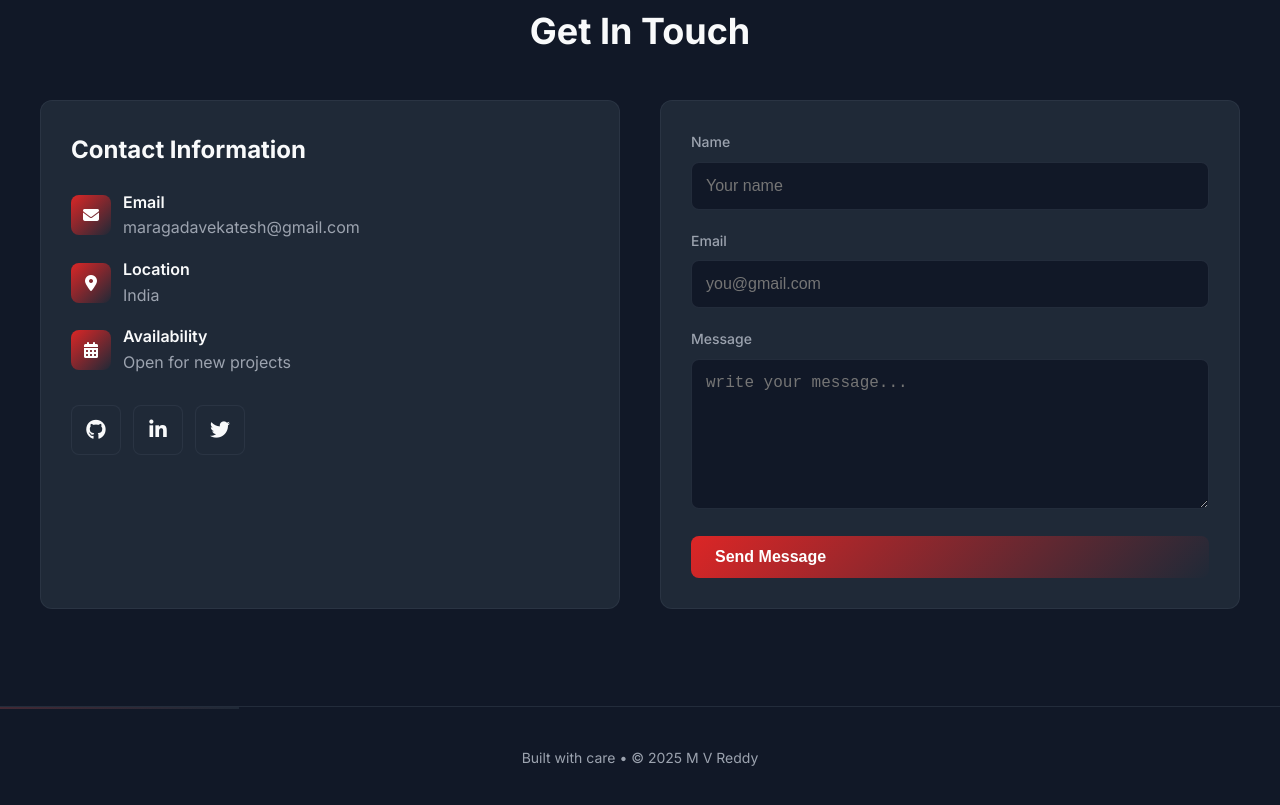
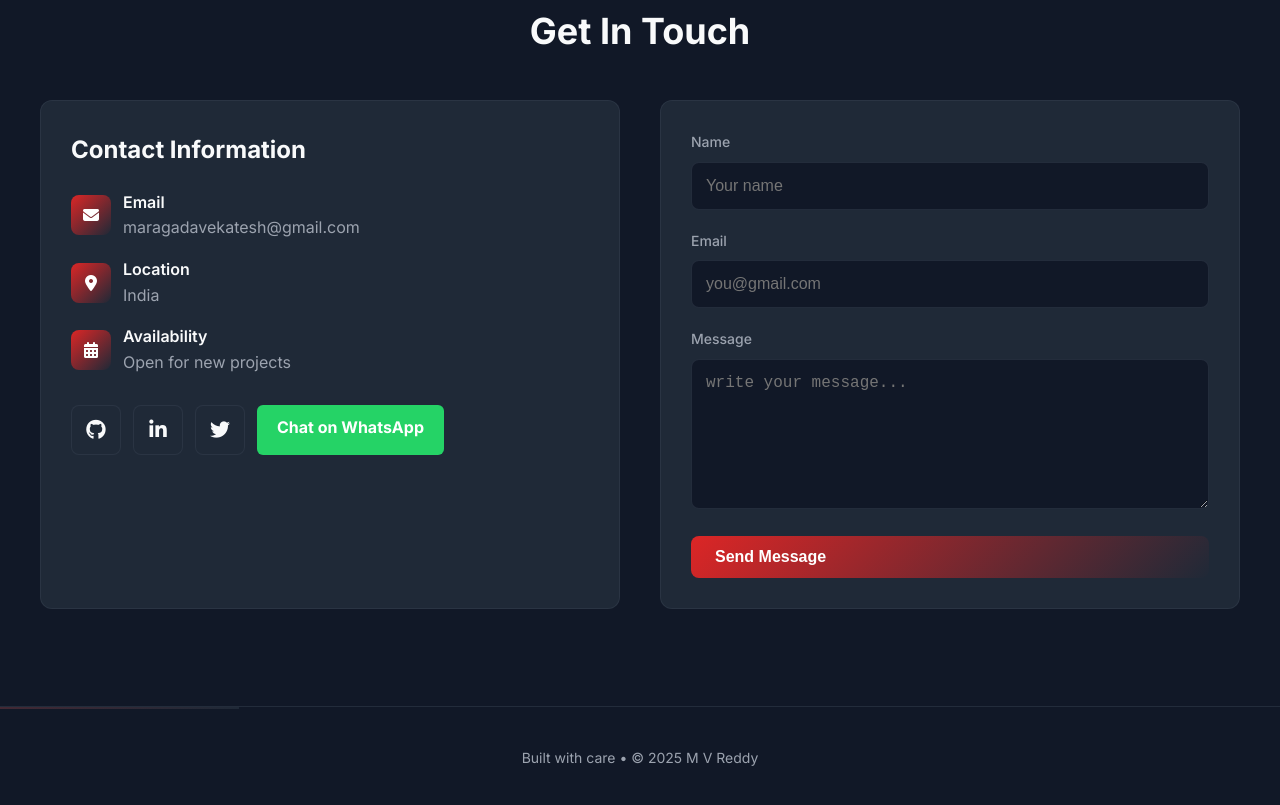
Before and after one commit to Venkatesh-6921/Portfolio, a plain HTML site: page index.html in a window 1280 px wide. Shown: the part 3294-4099 px from the top of the page. Drawn offline with nearby package versions, Linux system fonts and the light colour scheme; no server answers.

Commit message:
Fix HTML formatting and add WhatsApp link

```diff
--- a/index.html
+++ b/index.html
@@ -238,6 +238,12 @@
             <a href="#" class="social-link" aria-label="Twitter">
               <i class="fab fa-twitter"></i>
             </a>
+            <a href="https://wa.me/91XXXXXXXXXX?text=Hi%20I%20came%20from%20your%20portfolio%20website"
+   target="_blank"
+   style="display:inline-block;padding:10px 20px;background:#25D366;color:white;border-radius:6px;text-decoration:none;font-weight:bold;">
+   Chat on WhatsApp
+</a>
+
           </div>
         </div>
         <div class="contact-form slide-in-right">
```
